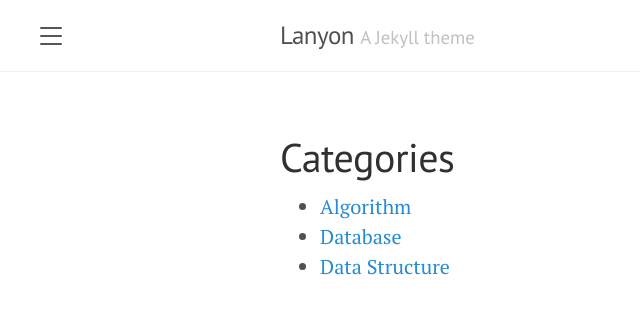
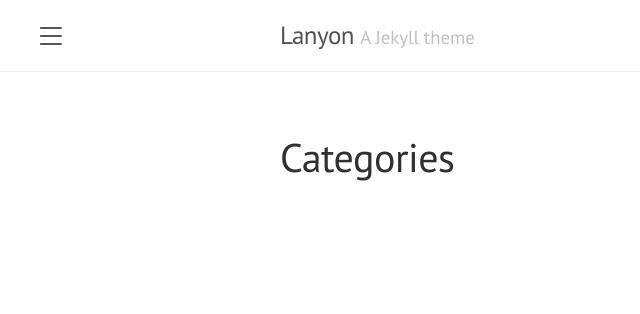
Before and after one commit to HyoSup0513/HyoSup0513.github.io, a Jekyll site: the page built from Category.md, in a window 1280 px wide. Shown: the top 314 px of the page, without its empty margins (0-640 px from the left). Built offline with Jekyll 4.4.1, drawn with Linux system fonts in a browser that asks for light colours.

Commit message:
Update Category.md

```diff
--- a/Category.md
+++ b/Category.md
@@ -2,20 +2,6 @@
 layout: page
 title: Categories
 ---
-<header class="site-category">
-  <ul>
-    {% assign pages_list = site.pages %} {% for node in pages_list %} {% if
-    node.title != null %} {% if node.layout == "category" %}
-    <li>
-      <a
-        class="category-link {% if page.url == node.url %} active{% endif %}"
-        href="{{ site.baseurl }}{{ node.url }}"
-        >{{ node.title }}</a
-      >
-    </li>
-    {% endif %} {% endif %} {% endfor %}
-  </ul>
-</header>
 
 <ul class="posts-list">
   {% assign category = page.category | default: page.title %} {% for post in
```
